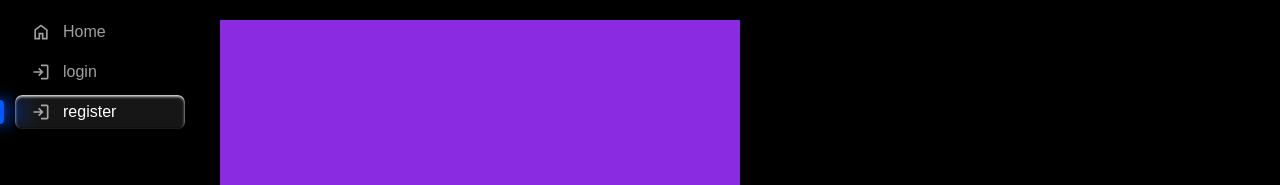
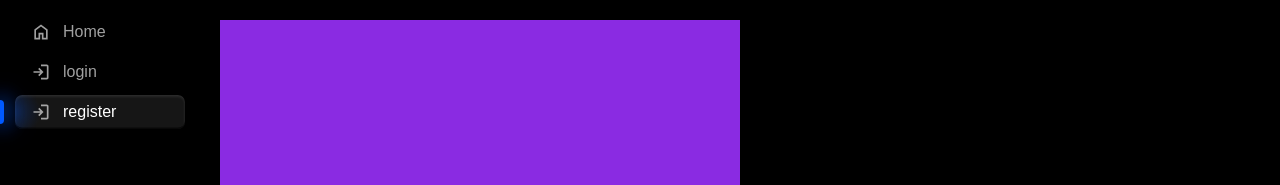
Before and after one commit to wwoozzii/webMusicPlayer, a React (Vite) app: page /register in a window 1280 px wide. Shown: the top 185 px of the page. Built offline with nearby package versions, Linux system fonts and the light colour scheme; a web font is replaced by a local one.

Commit message:
style(sideBar): updeate light power

```diff
--- a/src/features/sidebar/SideBar.module.scss
+++ b/src/features/sidebar/SideBar.module.scss
@@ -50,10 +50,9 @@
         rgba(v.$lights-color, 0.2),
         transparent 15%
       );
-      border-top-color: rgb(254, 0, 0);
 
       box-shadow:
-        inset 0 1.5px 3px 0 rgb(249, 249, 249),
+        inset 0 1.5px 3px 0 rgba(249, 249, 249, 0.118),
         inset 0 -1.5px 0 0 rgba(0, 0, 0, 0.663);
 
       &::before {
@@ -69,8 +68,8 @@
         border-bottom-right-radius: 5px;
 
         box-shadow:
-          0 0 15px 1.5px v.$lights-color,
-          0 0 20px rgba(v.$lights-color, 0.9),
+          0 0 20px 1.5px v.$lights-color,
+          0 0 30px rgba(v.$lights-color, 0.9),
           0 0 40px rgba(v.$lights-color, 0.2);
       }
     }
```
